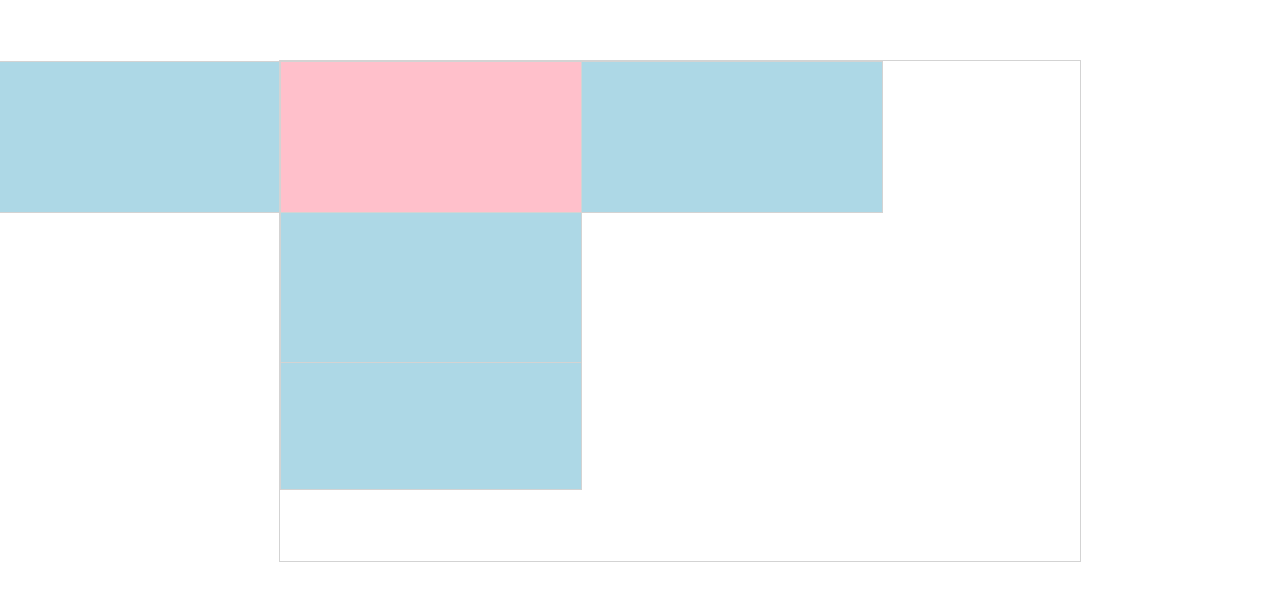
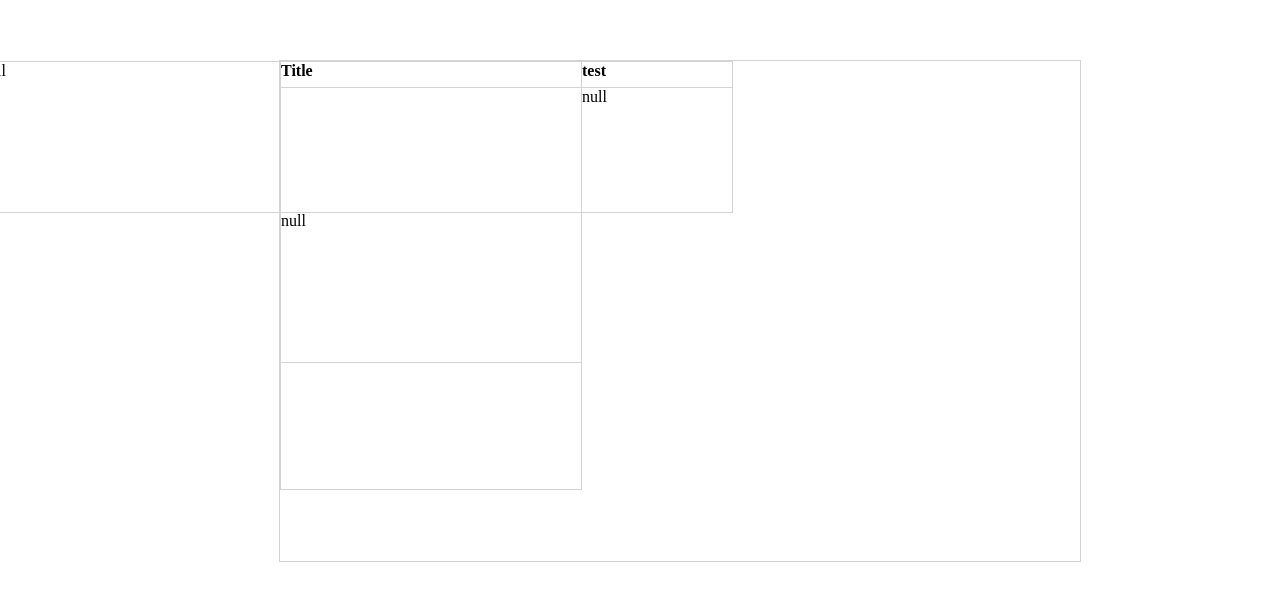
Before and after one commit to jj-kanu/MultiCard.js, a plain HTML site: page MultiCard/test.html in a window 1280 px wide. Shown: the part 148-748 px from the top of the page. Drawn offline with nearby package versions, Linux system fonts and the light colour scheme.

Commit message:
Changed look slightly, realized why second slide didnt happen

```diff
--- a/MultiCard/MultiCard.js
+++ b/MultiCard/MultiCard.js
@@ -17,8 +17,21 @@ function MultiCard(width = "300px", height = "150px", title = "Title", content =
         const card = this.card
 
         card.style = `position:relative; width: ${this.width}; height: ${this.height};
-                background-color: pink; border: 1px solid lightgray;
+                background-color: white; border: 1px solid lightgray;
                 transition: all 2s ease 0s; display: inline-block;`
+
+        if (title != null){
+            const header = document.createElement('div')
+            header.style = `width: 100%; height: 25px; border-bottom: 1px solid lightgray; font-weight: bold;`
+            card.appendChild(header)
+            header.append(title)
+        }
+
+        //Card Content
+        const cardContent = document.createElement('div')
+        cardContent.style = `width: 100%; height: ${this.height};`
+        card.appendChild(cardContent)
+        cardContent.append(content)
 
         document.querySelector('#testDiv').appendChild(card)
     } else {
@@ -26,24 +39,37 @@ function MultiCard(width = "300px", height = "150px", title = "Title", content =
         const card = this.card
 
         card.style = `position:absolute; width: ${this.width}; height: ${this.height};
-                background-color: lightblue; border: 1px solid lightgray;
+                background-color: white; border: 1px solid lightgray;
                 transition: all 2s ease 0s; display: inline-block;`
+
+        if (title != null){
+            const header = document.createElement('div')
+            header.style = `width: 100%; height: 25px; border-bottom: 1px solid lightgray; font-weight: bold;`
+            card.appendChild(header)
+            header.append(title)
+        }
+
+        //Card Content
+        const cardContent = document.createElement('div')
+        cardContent.style = `width: 100%; height: ${this.height};`
+        card.appendChild(cardContent)
+        cardContent.append(content)
+
         return (this)
     }
+
 }
 
 MultiCard.prototype = {
 
     // TODO
-    // What I could do is make it so that only one level under MultiCard, and the rest of divs named left, left-down, etc
-    // Remove back two letters from string to just get the number from px
     // Move sub cards to be at the edge of the cards opposed to opposite edge
     // Error check if this.direction exists before making card (ie this.right cant make this.left)
 
-    makeLeft: function (subWidth = "300px") {
+    makeLeft: function (subWidth = "300px", title = null) {
         if (this.level==0){
             const left = document.createElement('left')
-            this.left = new MultiCard(subWidth, this.height, null, null, this.level-1);
+            this.left = new MultiCard(subWidth, this.height, title, null, this.level-1);
             this.left.card.className = "left";
             this.left.card.style.zIndex = this.left.level;
             this.left.card.style.right = "-1px";
@@ -52,7 +78,7 @@ MultiCard.prototype = {
             this.card.appendChild(left)
             this.left.right = this;
         } else {
-            this.left = new MultiCard(subWidth, this.height, null, null, this.level-1);
+            this.left = new MultiCard(subWidth, this.height, title, null, this.level-1);
             this.left.card.className = this.card.className+"-left";
             this.left.card.style.zIndex = this.left.level;
             this.left.card.style.right = this.card.style.right;
@@ -62,10 +88,10 @@ MultiCard.prototype = {
         }
     },
 
-    makeRight: function (subWidth = "300px") {
+    makeRight: function (subWidth = "300px", title = null) {
         if (this.level==0){
             const right = document.createElement('right')
-            this.right = new MultiCard(subWidth, this.height, null, null, this.level-1);
+            this.right = new MultiCard(subWidth, this.height, title, null, this.level-1);
             this.right.card.className = "right";
             this.right.card.style.zIndex = this.right.level;
             this.right.card.style.left = "0px";
@@ -74,7 +100,7 @@ MultiCard.prototype = {
             this.card.appendChild(right)
             this.right.left = this;
         } else {
-            this.right = new MultiCard(subWidth, this.height, null, null, this.level-1);
+            this.right = new MultiCard(subWidth, this.height, title, null, this.level-1);
             this.right.card.className = this.card.className+"-right";
             this.right.card.style.zIndex = this.right.level;
             this.right.card.style.left = this.card.style.left;
@@ -84,10 +110,10 @@ MultiCard.prototype = {
         }
     },
 
-    makeUp: function (subHeight = "150px") {
+    makeUp: function (subHeight = "150px", title = null) {
         if (this.level==0){
             const up = document.createElement('up')
-            this.up = new MultiCard(this.width, subHeight, null, null, this.level-1);
+            this.up = new MultiCard(this.width, subHeight, title, null, this.level-1);
             this.down.card.className = "up";
             this.up.card.style.zIndex = this.up.level;
             this.up.card.style.bottom = "0px";
@@ -96,7 +122,7 @@ MultiCard.prototype = {
             this.card.appendChild(up)
             this.up.down = this;
         } else {
-            this.up = new MultiCard(this.width, subHeight, null, null, this.level-1);
+            this.up = new MultiCard(this.width, subHeight, title, null, this.level-1);
             this.up.card.className = this.card.className+"-up";
             this.up.card.style.zIndex = this.up.level;
             this.up.card.style.bottom = this.card.style.bottom;
@@ -105,11 +131,11 @@ MultiCard.prototype = {
         }
     },
 
-    makeDown: function (subHeight = "150px") {
+    makeDown: function (subHeight = "150px", title = null) {
         // If top level, make first sublevel
         if (this.level==0){
             const down = document.createElement('down')
-            this.down = new MultiCard(this.width, subHeight, null, null, this.level-1);
+            this.down = new MultiCard(this.width, subHeight, title, null, this.level-1);
             this.down.card.className = "down";
             this.down.card.style.zIndex = this.down.level;
             this.down.card.style.left = "-1px";
@@ -119,7 +145,7 @@ MultiCard.prototype = {
             this.card.appendChild(down)
             this.down.up = this;
         } else { //Else, append to name and make new element
-            this.down = new MultiCard(this.width, subHeight, null, null, this.level-1);
+            this.down = new MultiCard(this.width, subHeight, title, null, this.level-1);
             this.down.card.className = this.card.className+"-down";
             this.down.card.style.zIndex = this.down.level;
             this.down.card.style.left = this.card.style.left;
@@ -131,7 +157,6 @@ MultiCard.prototype = {
     },
 
     // MAYBE MOVE ALL DIVS WITH MATCHING PREFIXES AT THE SAME TIME!!
-    // GET rid of ending prefix to add
     slideLeft: function () {
         //Might have to change document to parent element
         for (let subCard of document.querySelectorAll(`subcard[class^=${this.left.card.className}]`)){
--- a/MultiCard/example.js
+++ b/MultiCard/example.js
@@ -4,8 +4,19 @@ const e = $('#testDiv')
 log(e.text())
 log("my ass")
 
-const cg = new MultiCard();
-cg.makeRight();
+const tempContent = document.createElement('div')
+// const upB = document.createElement('button')
+// const downB = document.createElement('button')
+// const rightB = document.createElement('button')
+// const leftB = document.createElement('button')
+// tempContent.appendChild(upB)
+// tempContent.appendChild(downB)
+// tempContent.appendChild(rightB)
+// tempContent.appendChild(leftB)
+
+
+const cg = new MultiCard(undefined, undefined, undefined, tempContent);
+cg.makeRight("150px","test");
 cg.makeLeft();
 cg.makeDown();
 log(cg.down)
--- a/MultiCard/test.html
+++ b/MultiCard/test.html
@@ -50,6 +50,8 @@
  <body>
 
      <div id="testDiv"></div>
+
+     <div id="businessCard"></div>
  </body>
 
 </html>
```
